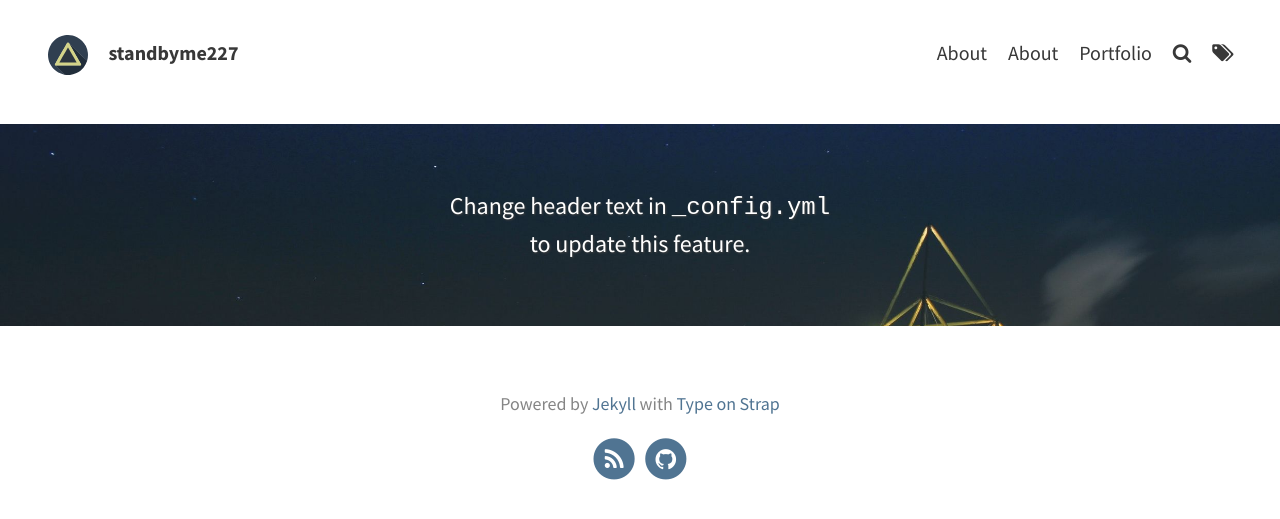
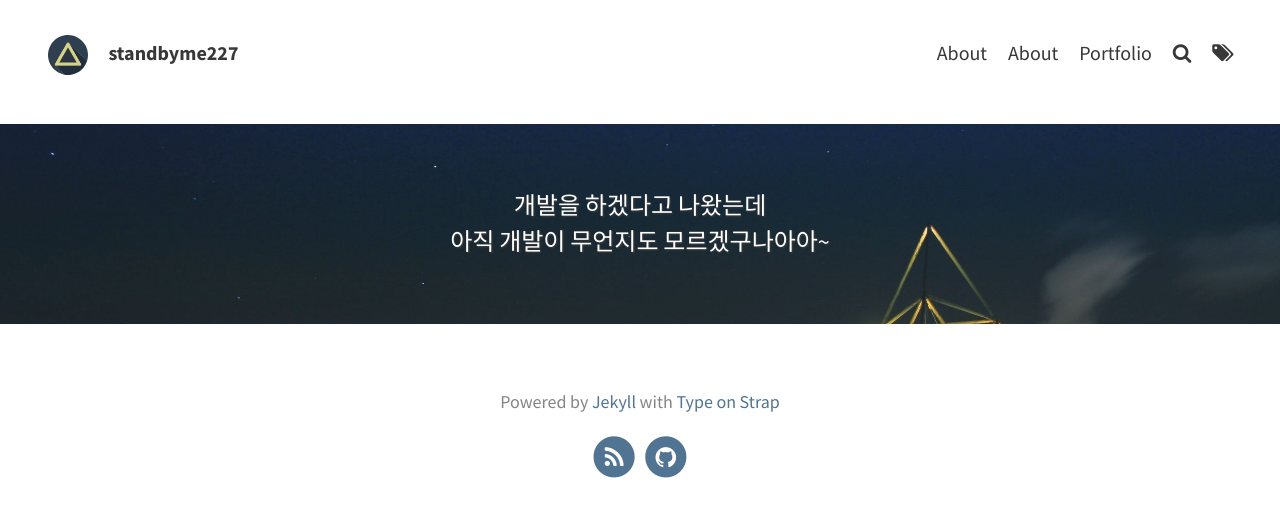
Before and after one commit to standbyme227/closed, a Jekyll site: the page built from index.md, in a window 1280 px wide. Shown: the top 519 px of the page. Built offline with Jekyll 4.4.1, drawn with Linux system fonts in a browser that asks for light colours; the list of posts is cut into pages by our own code.

Commit message:
blog header 수정

```diff
--- a/_config.yml
+++ b/_config.yml
@@ -13,7 +13,7 @@ theme_settings:
 
   # Header and footer text
   header_text: > #two or three lines to describe your site
-     <p>Change header text in <code>_config.yml</code> <br> to update this feature.</p>
+     <p>개발을 하겠다고 나왔는데 <br> 아직 개발이 무언지도 모르겠구나아아~</p>
   header_text_feature_image: assets/img/pexels/triangular.jpeg
   footer_text: >
    Powered by <a href="https://jekyllrb.com/">Jekyll</a> with <a href="https://github.com/sylhare/Type-on-Strap">Type on Strap</a>
```
